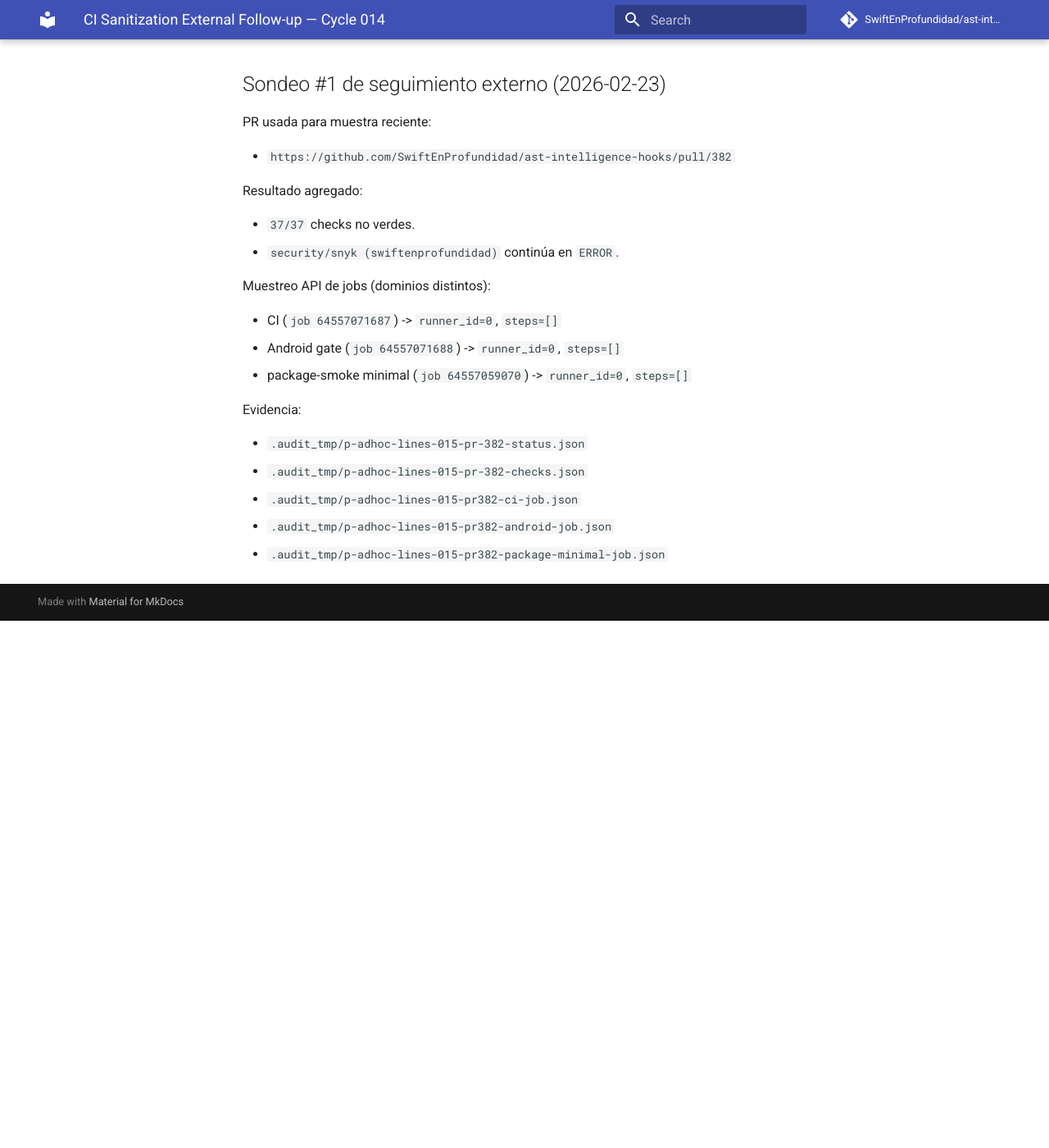
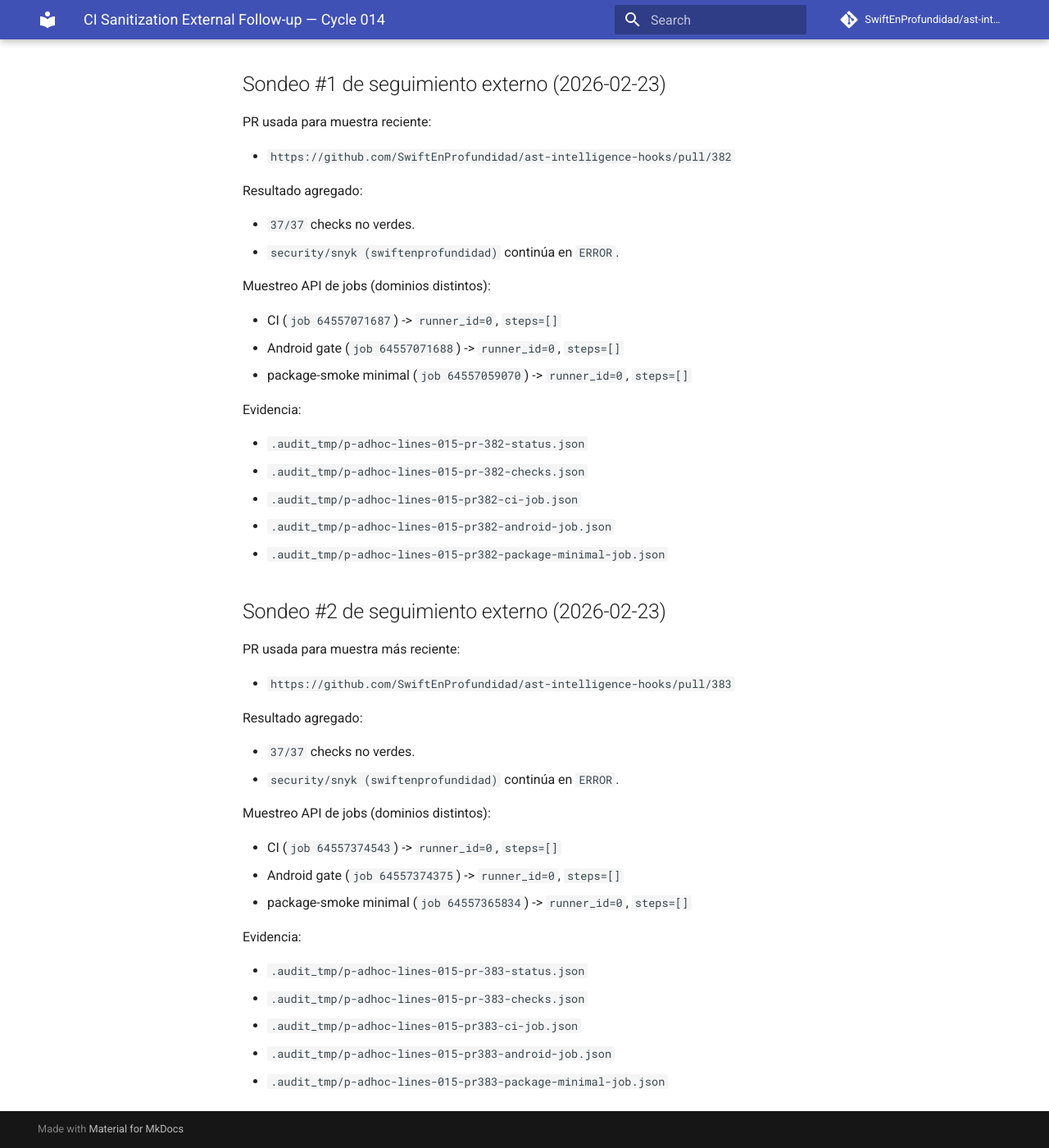
Before and after one commit to SwiftEnProfundidad/ast-intelligence-hooks, an MkDocs documentation site: the page built from docs/validation/ci-sanitization-cycle-014-external-follow-up.md, in a window 1280 px wide and 1400 px high, scrolled down 1496 px. Shown: the whole window at 82% size. Built offline with MkDocs 1.6.1 and Material for MkDocs 9.7.7, drawn with Linux system fonts in a browser that asks for light colours; comment, search, counter and statistics services are not loaded; before the commit the page ends 2253 px from its top, so only the background shows below that.

Commit message:
docs(validation): record external follow-up probe #2 for cycle 014

```diff
--- a/docs/validation/ci-sanitization-cycle-014-external-follow-up.md
+++ b/docs/validation/ci-sanitization-cycle-014-external-follow-up.md
@@ -66,3 +66,28 @@ Evidencia:
 - `.audit_tmp/p-adhoc-lines-015-pr382-ci-job.json`
 - `.audit_tmp/p-adhoc-lines-015-pr382-android-job.json`
 - `.audit_tmp/p-adhoc-lines-015-pr382-package-minimal-job.json`
+
+## Sondeo #2 de seguimiento externo (2026-02-23)
+
+PR usada para muestra más reciente:
+
+- `https://github.com/SwiftEnProfundidad/ast-intelligence-hooks/pull/383`
+
+Resultado agregado:
+
+- `37/37` checks no verdes.
+- `security/snyk (swiftenprofundidad)` continúa en `ERROR`.
+
+Muestreo API de jobs (dominios distintos):
+
+- CI (`job 64557374543`) -> `runner_id=0`, `steps=[]`
+- Android gate (`job 64557374375`) -> `runner_id=0`, `steps=[]`
+- package-smoke minimal (`job 64557365834`) -> `runner_id=0`, `steps=[]`
+
+Evidencia:
+
+- `.audit_tmp/p-adhoc-lines-015-pr-383-status.json`
+- `.audit_tmp/p-adhoc-lines-015-pr-383-checks.json`
+- `.audit_tmp/p-adhoc-lines-015-pr383-ci-job.json`
+- `.audit_tmp/p-adhoc-lines-015-pr383-android-job.json`
+- `.audit_tmp/p-adhoc-lines-015-pr383-package-minimal-job.json`
```
Also changed, not shown: docs/REFRACTOR_PROGRESS.md (+5 -0 lines).
